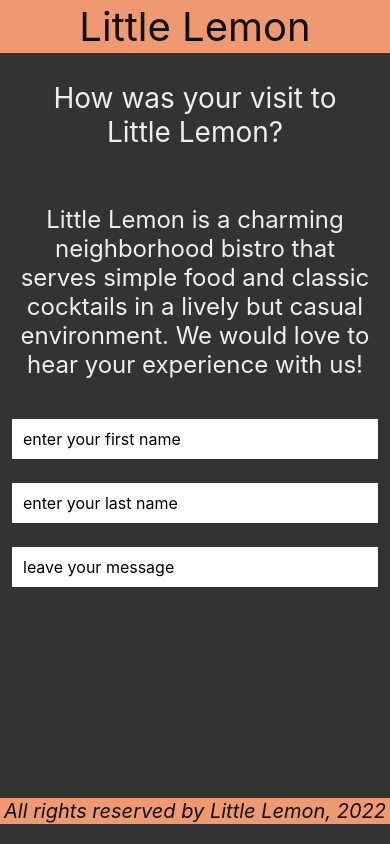
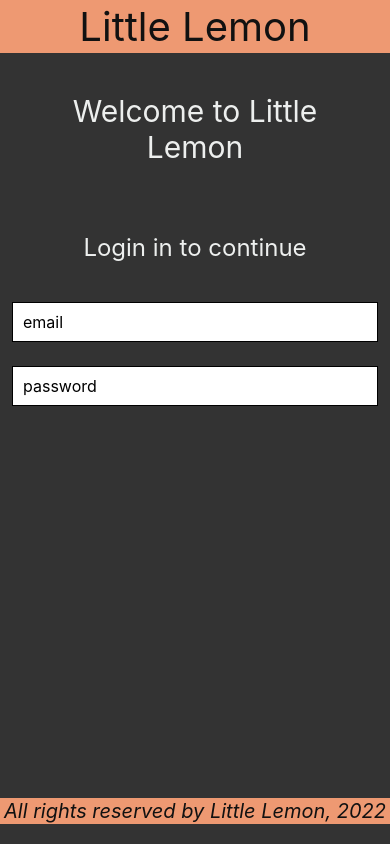
Before and after one commit to archit-sehgal/CoursersReactNative_Project1, a React Native app: screen / in a window 390 px wide. Built offline with nearby package versions, Linux system fonts and the light colour scheme.

Commit message:
updated- added login component

```diff
--- a/App.js
+++ b/App.js
@@ -5,13 +5,14 @@ import LittleLemonFooter from "./components/LittleLemonFooter";
 import LittleLemonContent from "./components/LittleLemonContent";
 import LittleLemonWelcome from "./components/LittleLemonWelcome";
 import LittleLemonFeedback from "./components/LittleLemonFeedback";
-
+import LittleLemonLogin from "./components/LittlelemonLogin";
 export default function WelcomeApp() {
   return (
     <View style={styles.container}>
       <LittleLemonHeader />
+      <LittleLemonLogin/>
       {/* <LittleLemonWelcome/> */}
-      <LittleLemonFeedback/>
+      {/* <LittleLemonFeedback/> */}
       {/* <LittleLemonContent/> */}
       <LittleLemonFooter />
     </View>
--- a/components/LittleLemonFeedback.js
+++ b/components/LittleLemonFeedback.js
@@ -1,10 +1,12 @@
 import React, { useState } from 'react';
-import { ScrollView, StyleSheet, Text, TextInput } from 'react-native';
+import { ScrollView, StyleSheet, Text, TextInput, KeyboardAvoidingView,Platform } from 'react-native';
+
 export default function LittleLemonFeedback() {
     const [firstname, changeFirstname] = useState("")
     const [lastname, changelastname] = useState("")
     const [message, changemessage] = useState("")
     return (
+        <KeyboardAvoidingView style={styles.container} behavior={Platform.OS==="ios"?"padding":"height"}>
             <ScrollView style={styles.container} keyboardDismissMode='on-drag'>
                 <Text style={styles.headingSection}>
                     How was your visit to Little Lemon?
@@ -21,11 +23,13 @@ export default function LittleLemonFeedback() {
                 <TextInput style={styles.input}
                     value={lastname}
                     placeholder='enter your last name'
-                onChangeText={changelastname}/>
-                <TextInput style={styles.input}
+                    onChangeText={changelastname} />
+                <TextInput style={styles.messageInput}
                     placeholder='leave your message'
-                value={message} onChangeText={changemessage}/>
+                    value={message} onChangeText={changemessage}
+                    multiline={true} />
             </ScrollView>
+        </KeyboardAvoidingView>
     )
 }
 const styles = StyleSheet.create({
@@ -47,7 +51,7 @@ const styles = StyleSheet.create({
         borderWidth: 1,
         padding: 10,
         fontSize: 16,
-        backgroundColor: '#F4CE14',
+        backgroundColor: '#fff',
     },
     infoSection: {
         fontSize: 24,
--- a/components/LittleLemonWelcome.js
+++ b/components/LittleLemonWelcome.js
@@ -26,7 +26,7 @@ const menustyles = StyleSheet.create({
         fontSize:40, color: "#EDEFEE", textAlign: "center",marginTop:40
     },
     body: {
-        fontSize: 20,
+        fontSize: 30,
         textAlign: "center",
         paddingTop: 20,
         color:"#EDEFEE"
--- /dev/null
+++ b/components/LittlelemonLogin.js
@@ -0,0 +1,46 @@
+import React, { useState } from 'react';
+import { ScrollView, StyleSheet, Text, TextInput, KeyboardAvoidingView, Platform } from 'react-native';
+export default function LittleLemonLogin() {
+    const [email, onchangeemail] = useState("")
+    const [password, onchangepassword] = useState("")
+    return (
+        <ScrollView style={styles.container} keyboardDismissMode='on-drag'>
+            <Text style={styles.headerText}>Welcome to Little Lemon</Text>
+            <Text style={styles.regularText}>Login in to continue</Text>
+            <TextInput style={styles.messageInput} placeholder='email'
+                keyboardType="email-address"
+                value={email}
+                onChangeText={onchangeemail} />
+            <TextInput style={styles.messageInput} placeholder='password'
+                secureTextEntry={true}
+                value={password}
+                onChangeText={onchangepassword} />
+        </ScrollView>
+    )
+}
+const styles = StyleSheet.create({
+    container: {
+        flex: 1,
+    },
+    headerText: {
+        padding: 40,
+        fontSize: 30,
+        color: '#EDEFEE',
+        textAlign: 'center',
+    },
+    regularText: {
+        fontSize: 24,
+        padding: 20,
+        marginVertical: 8,
+        color: '#EDEFEE',
+        textAlign: 'center',
+    },
+    messageInput: {
+        height: 40,
+        margin: 12,
+        borderWidth: 1,
+        padding: 10,
+        fontSize: 16,
+        backgroundColor: '#fff',
+    }
+});
```
Lines whose indentation alone changed are shown as unchanged.
